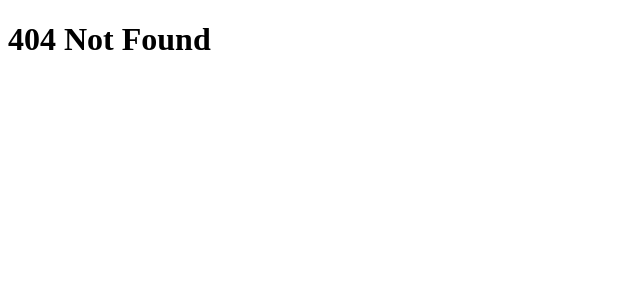
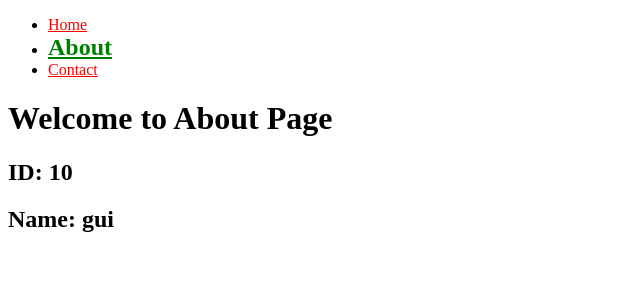
Before and after one commit to guidonunes/e-commerce-mern-react-exercises-, a React (Vite) app: page /about/10/gui in a window 1280 px wide. Before the commit this address had no page. Shown: the top 300 px of the page, without its empty margins (0-640 px from the left). Built offline with nearby package versions, Linux system fonts and the light colour scheme.

Commit message:
implement use params

```diff
--- a/src/App.jsx
+++ b/src/App.jsx
@@ -14,7 +14,7 @@ const App = () => {
       <BrowserRouter>
         <Routes>
           <Route path="/" element={<HomePage/>} />
-          <Route path="/about" element={<AboutPage/>} />
+          <Route path="/about/:id/:name" element={<AboutPage/>} />
           <Route path="/contact" element={<ContactPage/>} />
           <Route path="*" element={< NotFound/>} />
         </Routes>
--- a/src/components/Menu.jsx
+++ b/src/components/Menu.jsx
@@ -6,7 +6,7 @@ const Menu = () => {
     <div>
       <ul>
         <li><NavLink className={({isActive})=> isActive ? "active-item":"pending-item"} to="/">Home</NavLink></li>
-        <li><NavLink className={({isActive})=> isActive ? "active-item":"pending-item"} to ="/about">About</NavLink></li>
+        <li><NavLink className={({isActive})=> isActive ? "active-item":"pending-item"} to ="/about/10/gui">About</NavLink></li>
         <li><NavLink className={({isActive})=> isActive ? "active-item":"pending-item"} to ="/contact">Contact</NavLink></li>
       </ul>
     </div>
--- a/src/pages/AboutPage.jsx
+++ b/src/pages/AboutPage.jsx
@@ -1,11 +1,15 @@
 import Menu from "../components/Menu";
-
+import { useParams } from "react-router-dom";
 
 const AboutPage = ()  => {
+  let {id, name} = useParams();
   return (
     <div>
+
       <Menu />
       <h1>Welcome to About Page</h1>
+      <h2>ID: {id}</h2>
+      <h2>Name: {name}</h2>
     </div>
   )
 }
```
